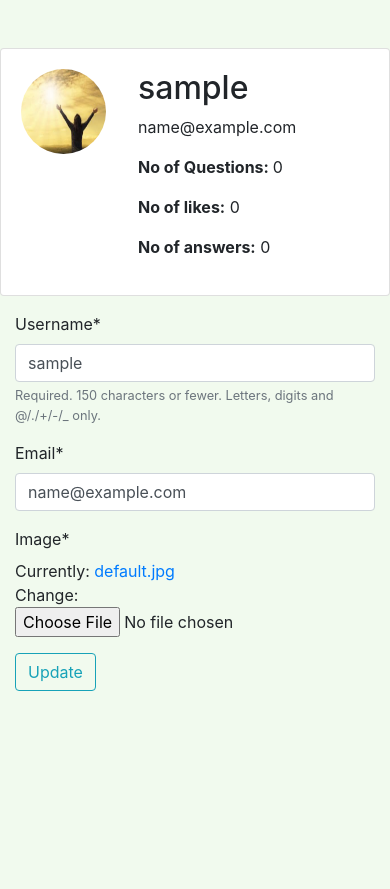
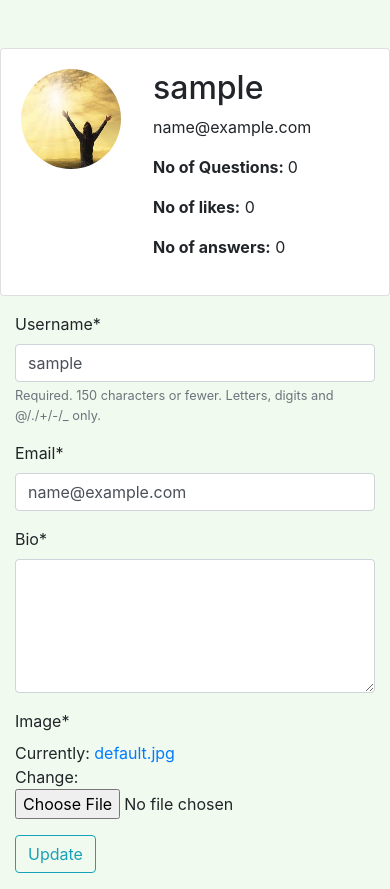
Before and after one commit to Oluwaniphise/Qna, a Django app: page /profile/ in a window 390 px wide. Shown: the part 56-945 px from the top of the page. Before the commit the page ends 747 px from the top, so only its background shows below. Run offline with Django 3.2, Linux system fonts and the light colour scheme; the visitor is signed in with stand-in values (Sample User, id 1); data that the repository does not hold is empty; some libraries are stand-ins or nearby versions.

Commit message:
added bio

```diff
--- a/QnA/forms.py
+++ b/QnA/forms.py
@@ -47,4 +47,6 @@ class UserUpdateForm(ModelForm):
 class ProfileUpdateForm(ModelForm):
     class Meta:
         model = Profile
-        fields = ['image']
+        fields = ['about_user','image']
+
+    about_user = forms.CharField(label="Bio", widget=forms.Textarea(attrs={'cols':'5', 'rows':'5'}))
--- a/QnA/models.py
+++ b/QnA/models.py
@@ -57,6 +57,7 @@ pre_save.connect(pre_save_question_receiver, sender=Question)
 class Profile(models.Model):
     user = models.OneToOneField(User, on_delete=models.CASCADE)
     image = models.ImageField(default="default.jpg", upload_to='profile_pics')
+    about_user = models.TextField(null=True, blank=True)
 
     def __str__(self):
         return f'{self.user.username} profile'
--- a/QnA/views.py
+++ b/QnA/views.py
@@ -11,7 +11,7 @@
 
 def home(request):
     questions = Question.objects.all()
-    paginator = Paginator(questions, 1)
+    paginator = Paginator(questions, 3)
     page_num = request.GET.get('page', 1)
     try:
         page_obj = paginator.page(page_num)
--- a/static/css/style.css
+++ b/static/css/style.css
@@ -28,14 +28,14 @@ body{
 }
 
 .img-profile{
-    height:170px;
-    width:170px;
+    height:100px;
+    width:100px;
     border-radius: 100%;
 }
 
 .img-profile-home{
-    height:70px;
-    width:70px;
+    height:50px;
+    width:50px;
     border-radius: 100%;
 }
 .fa.fa-comment{
@@ -52,13 +52,3 @@ body{
     background-color:#e63946 !important;
     color:white;
 }
-
-
-
-@media screen and (max-width:560px){
-    .img-profile{
-        height:85px;
-        width:85px;
-        border-radius: 100%;
-    }
-}
--- a/templates/index.html
+++ b/templates/index.html
@@ -20,7 +20,9 @@
 
 
 
-                            <small>{{q.user.first_name}} {{q.user.last_name}}</small>
+                            <small><strong>{{q.user.first_name}} {{q.user.last_name}}</strong></small>
+                            <small><strong>({{q.user.profile.about_user}})</strong></small>
+
                             <small class="ml-2 text-align-right">{{q.created }}</small>
                         </div>
 
--- a/templates/profile.html
+++ b/templates/profile.html
@@ -58,7 +58,7 @@
         {{u_form | crispy}}
         {{p_form | crispy }}
 
-        <button class="btn btn-md btn-outline-info" type="submit"> Update</button>
+        <button class=" mb-3 btn btn-md btn-outline-info" type="submit"> Update</button>
     </form>
 
 </div>
```
Also changed, not shown: QnA/migrations/0011_profile_about_user.py (added).
